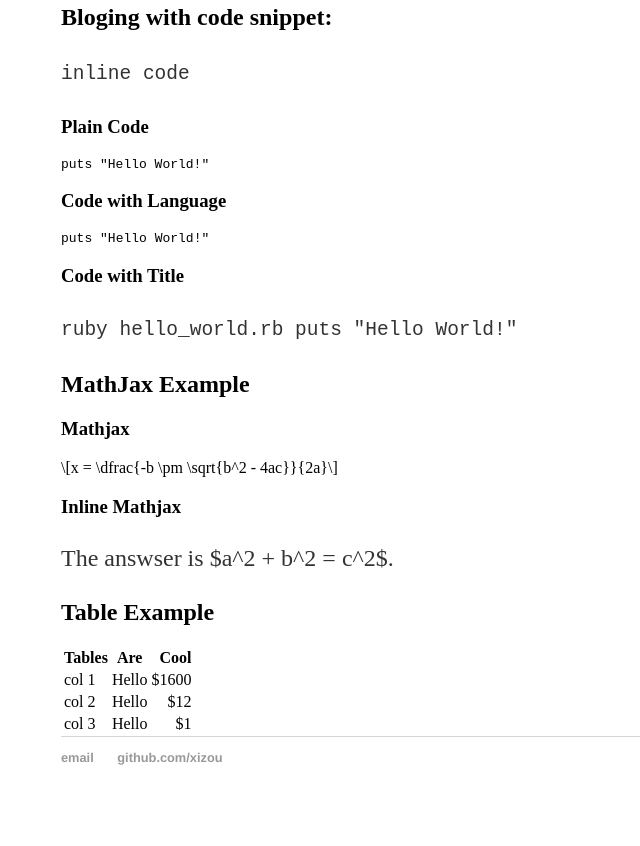
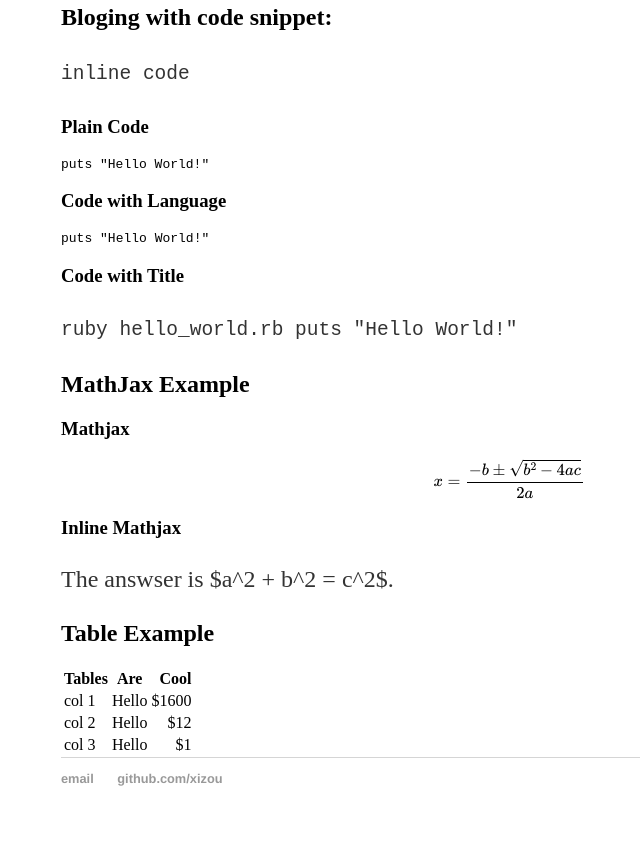
Before and after one commit to xizou/xizou.github.io, a Jekyll site: the page built from _posts/2017-04-14-test.md, in a window 1280 px wide. Shown: the part 886-1732 px from the top of the page, without its empty margins (131-771 px from the left). Built offline with Jekyll 4.4.1, drawn with Linux system fonts in a browser that asks for light colours; formulas are drawn with MathJax 3; before the commit the page ends 1711 px from its top, so only the background shows below that; part of the change alters nothing that is shown.

```diff
--- a/_layouts/post.html
+++ b/_layouts/post.html
@@ -7,6 +7,10 @@ layout: default
 <div class="post">
   {{ content }}
 </div>
+
+<script type="text/javascript" async
+  src="https://cdnjs.cloudflare.com/ajax/libs/mathjax/2.7.0/MathJax.js?config=TeX-MML-AM_CHTML">
+</script>
 
 <script>
   $("script[type='math/tex']").replaceWith(function() {
```
